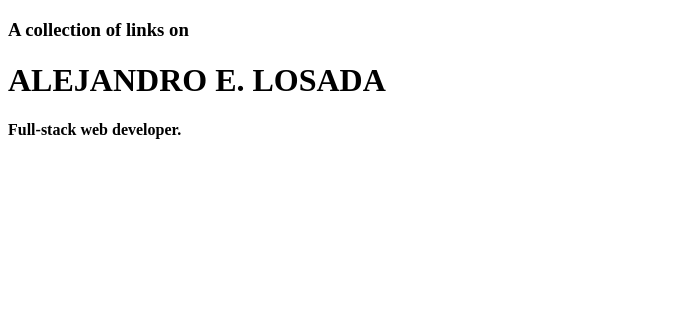
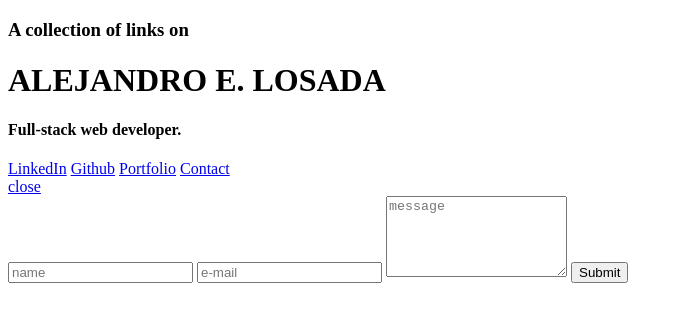
Before and after one commit to calidity-cs/calidity-cs.github.com, a plain HTML site: page index.html in a window 1280 px wide. Shown: the whole page, without its empty margins (0-683 px from the left). Drawn offline with Linux system fonts and the light colour scheme.

Commit message:
added contact form

```diff
--- a/index.html
+++ b/index.html
@@ -11,6 +11,19 @@
     <h3>A collection of links on</h3>
     <h1>ALEJANDRO E. LOSADA</h1>
     <h4>Full-stack web developer.</h4>
+    <a href="http://ve.linkedin.com/in/alosada">LinkedIn</a>
+    <a href="https://github.com/alosada">Github</a>
+    <a id="portfolio-link" href="#">Portfolio</a>
+    <a id="contact-link" href="#">Contact</a>
   </span>
+  <div id="contact">
+    <a id="close" href="#">close</a>
+    <form id="contact-form">
+      <input type="text" name="name" id="name" placeholder="name"/>
+      <input type="text" name="email" id="email" placeholder="e-mail"/>
+      <textarea rows="5" name="message" id="message" placeholder="message"/></textarea>
+      <input type="submit" value="Submit" />
+    </form>
+  </div>
 </body>
 </html>
```
